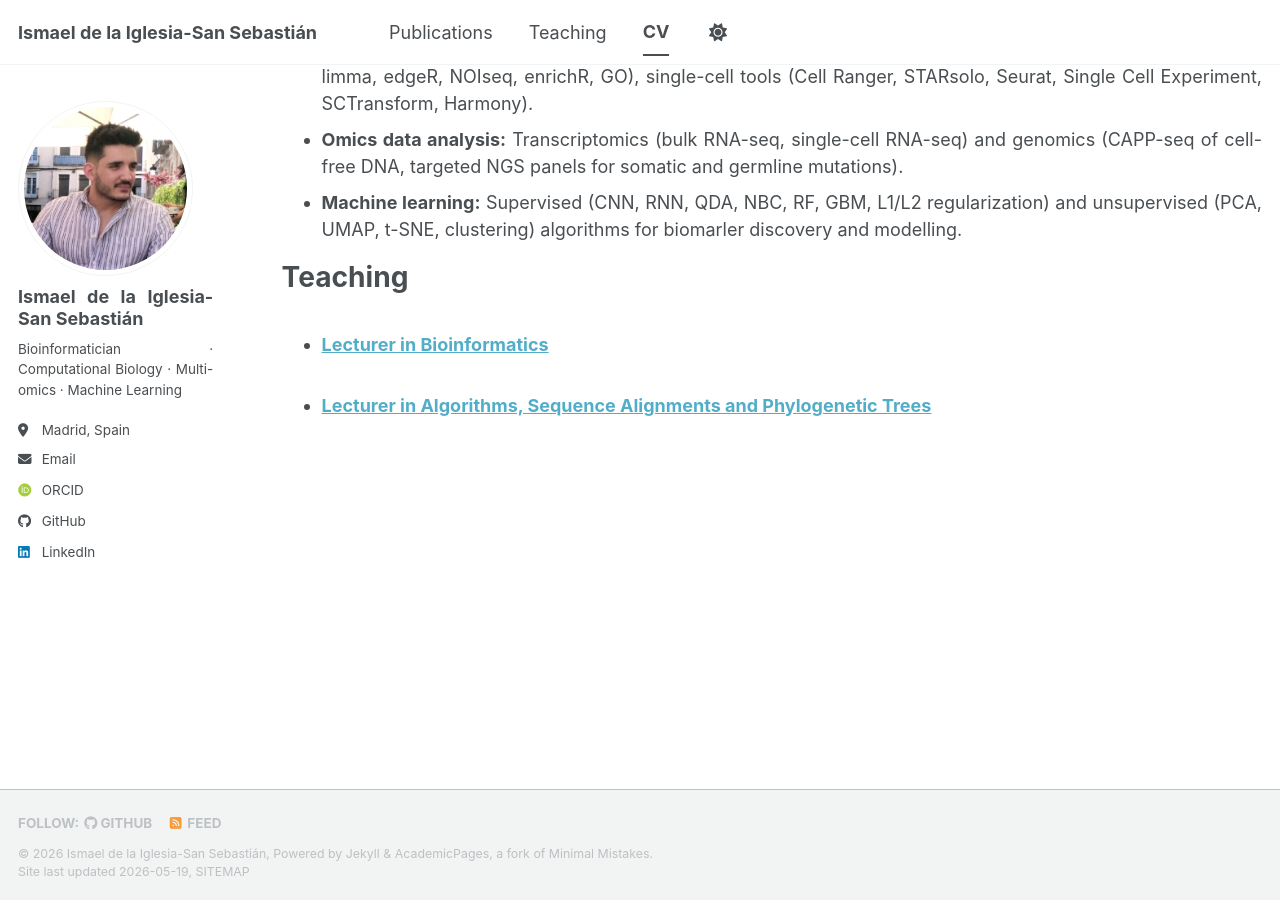
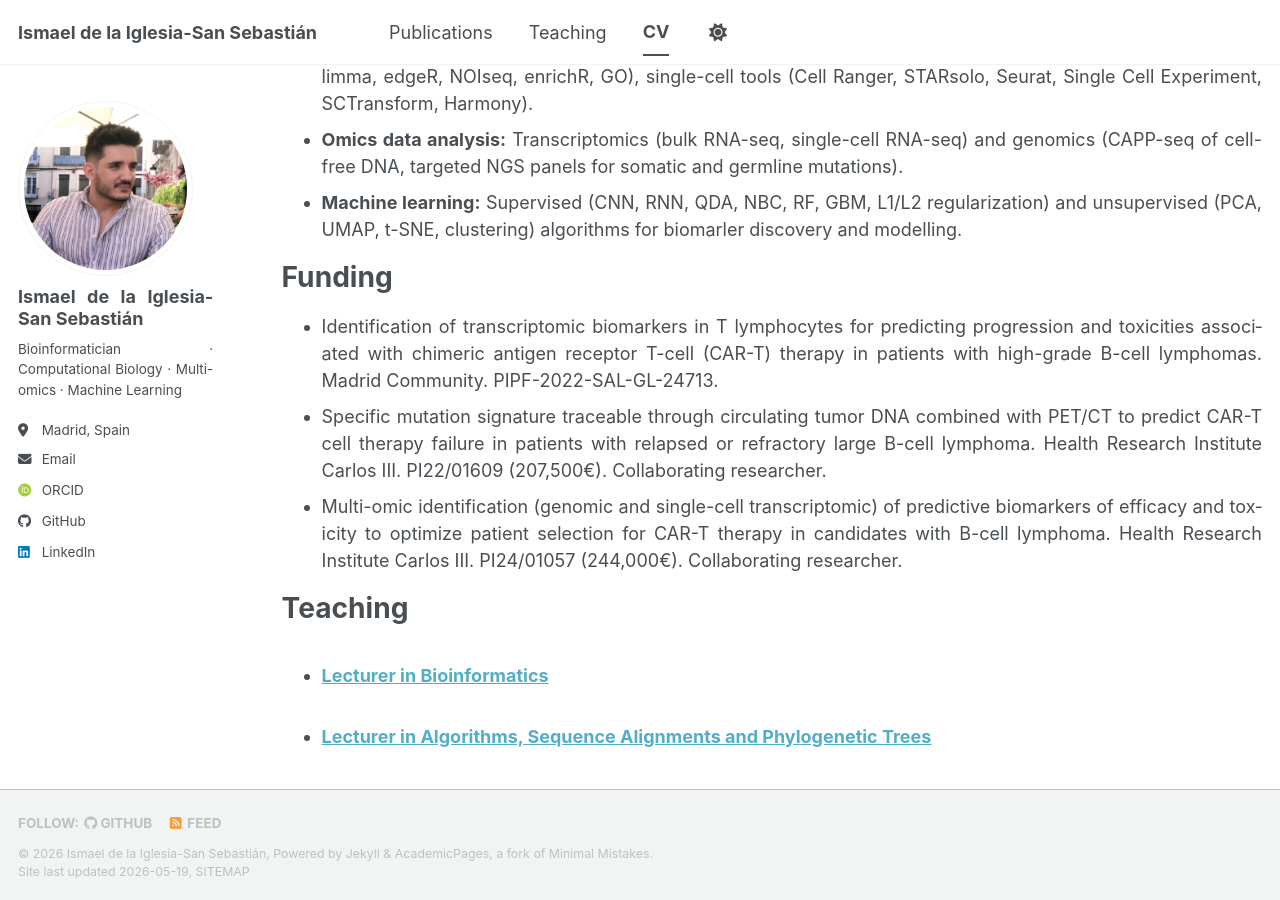
Before and after one commit to ismaeliglesia/ismaeliglesia.github.io, a Jekyll site: the page built from _pages/cv.md, in a window 1280 px wide and 900 px high, scrolled down 1760 px. Built offline with Jekyll 4.4.1, drawn with Linux system fonts in a browser that asks for light colours; some web fonts are replaced; a script bundle is joined from its source files by our own code; library files that are not in the unit come from our copies.

Commit message:
Update cv.md

```diff
--- a/_pages/cv.md
+++ b/_pages/cv.md
@@ -47,6 +47,12 @@ Skills
 - __Omics data analysis:__ Transcriptomics (bulk RNA-seq, single-cell RNA-seq) and genomics (CAPP-seq of cell-free DNA, targeted NGS panels for somatic and germline mutations).
 - __Machine learning:__ Supervised (CNN, RNN, QDA, NBC, RF, GBM, L1/L2 regularization)  and unsupervised (PCA, UMAP, t-SNE, clustering) algorithms for biomarler discovery and modelling.
 
+Funding
+======
+- Identification of transcriptomic biomarkers in T lymphocytes for predicting progression and toxicities associated with chimeric antigen receptor T-cell (CAR-T) therapy in patients with high-grade B-cell lymphomas. Madrid Community. PIPF-2022-SAL-GL-24713.
+- Specific mutation signature traceable through circulating tumor DNA combined with PET/CT to predict CAR-T cell therapy failure in patients with relapsed or refractory large B-cell lymphoma. Health Research Institute Carlos III. PI22/01609 (207,500€). Collaborating researcher.
+- Multi-omic identification (genomic and single-cell transcriptomic) of predictive biomarkers of efficacy and toxicity to optimize patient selection for CAR-T therapy in candidates with B-cell lymphoma. Health Research Institute Carlos III. PI24/01057 (244,000€). Collaborating researcher.
+
 Teaching
 ======
   <ul>{% for post in site.teaching reversed %}
```
